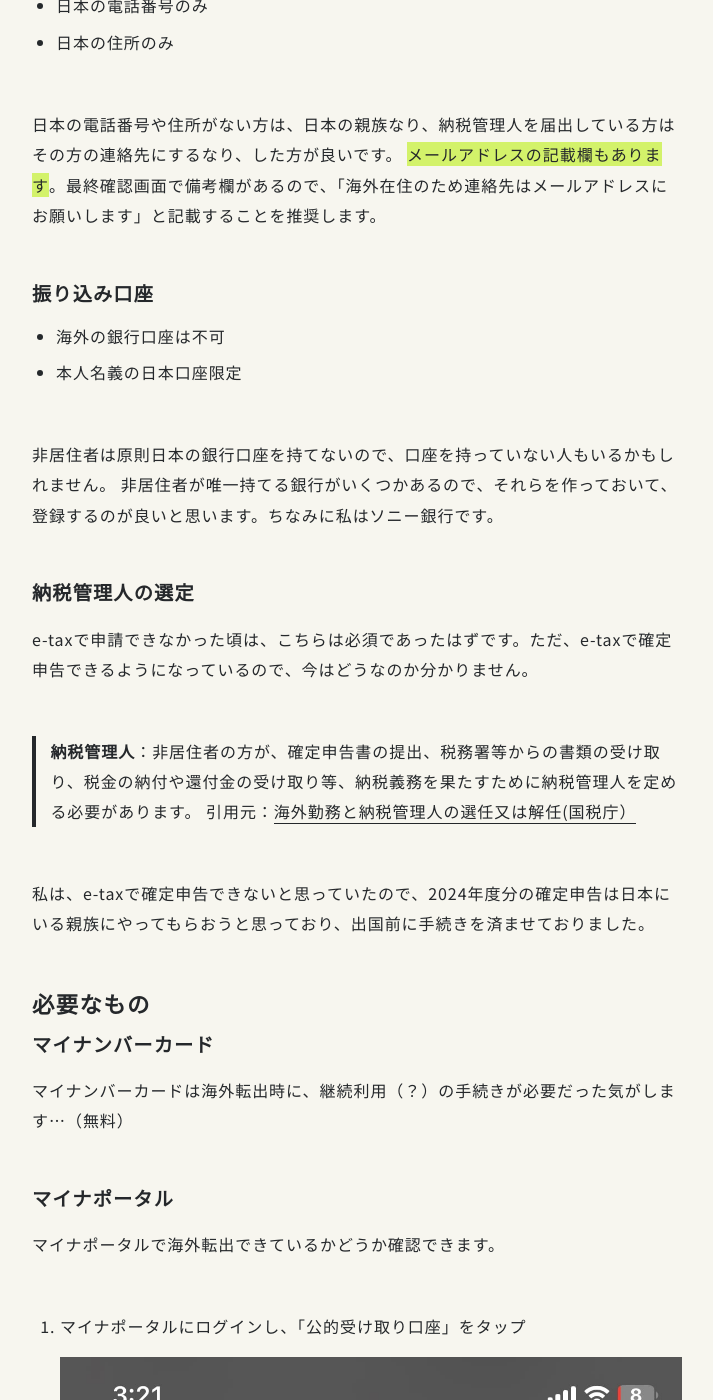
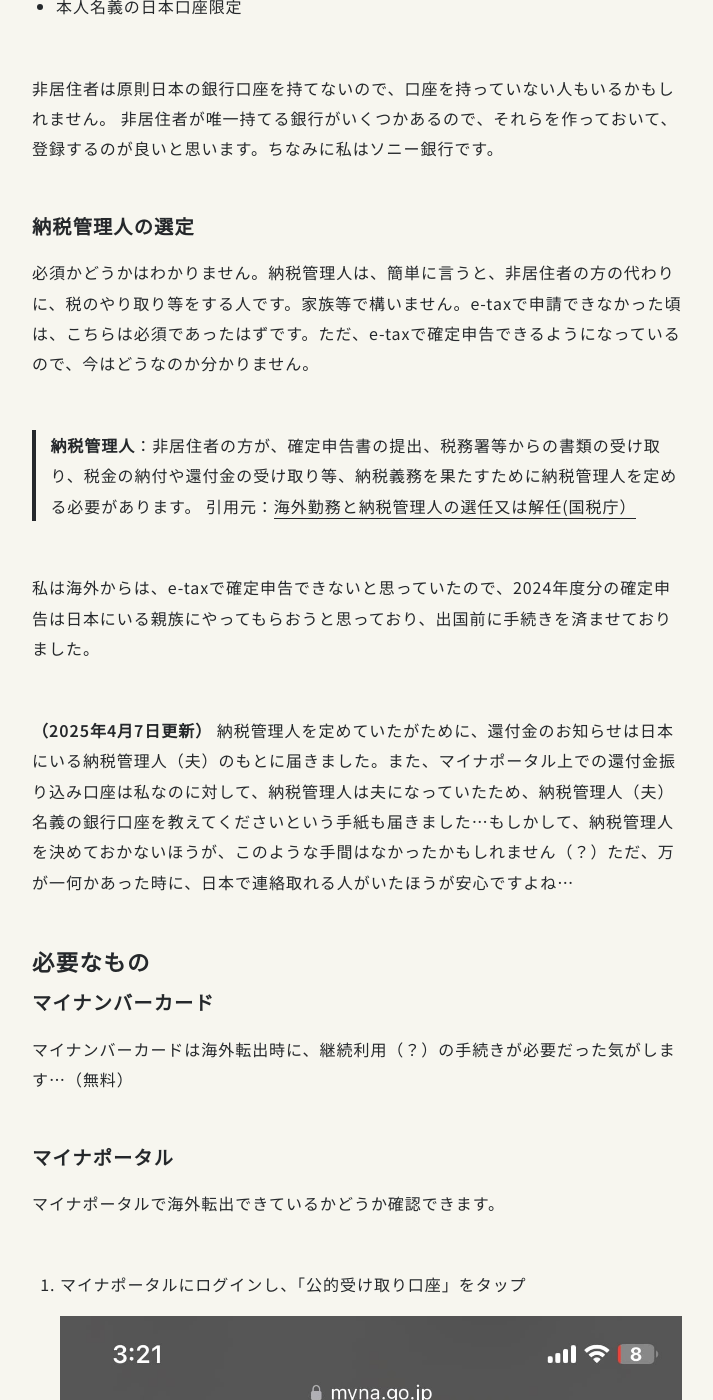
Before and after one commit to juri-ynym/blog, a Jekyll site: the page built from all_collections/_posts/2025-02-23-japan_tax_overseas.md, in a window 1280 px wide and 1400 px high, scrolled down 3628 px. Shown: the whole window, without its empty margins (283-996 px from the left). Built offline with Jekyll 4.4.1, drawn with Linux system fonts in a browser that asks for light colours; nearby versions of some CDN libraries; some web fonts are replaced; comment, search, counter and statistics services are not loaded; some of the changed text lies outside the part shown.

Commit message:
Updated article

```diff
--- a/all_collections/_posts/2025-02-23-japan_tax_overseas.md
+++ b/all_collections/_posts/2025-02-23-japan_tax_overseas.md
@@ -8,7 +8,7 @@
 cat-name: 渡仏関連
 ---
 
-2025年2月、<span class="marker">フランスからe-tax（マイナンバーカード利用）で確定申告ができました！</span>非居住者の方が、マイナンバーカードを持てるようになったのは2024年。そのため情報が少なかったので、注意点などを、ここに書いておきます。<span class="marker">確定申告の方法は日本で行うときと全く同じなので、確定申告の詳しい方法を知りたい方は他のサイトを見てください。</span>（現在還付待ち。還付され次第更新します。）
+<span class="marker">フランスからe-tax（マイナンバーカード利用）で確定申告ができました！</span>そして、<span class="marker">1ヶ月半後に、還付金の案内も届きました！</span>非居住者の方が、マイナンバーカードを持てるようになったのは2024年。そのため情報が少なかったので、注意点などを、ここに書いておきます。<span class="marker">確定申告の方法は日本で行うときと全く同じなので、確定申告の詳しい方法を知りたい方は他のサイトを見てください。</span>
 
 <div class="box_cus">
 <div class="cus_title">
@@ -30,7 +30,7 @@
 - [私の状況（2024年度分の日本での給料がある）](#私の状況2024年度分の日本での給料がある)
 - [非居住者でも海外からe-taxを利用できた](#非居住者でも海外からe-taxを利用できる)
 - [注意点](#注意点)
-- [還付はいつ？](#還付はいつ)
+- [還付はいつ？：申請から1ヶ月半後](#還付はいつ)
 
 ## 私の状況（2024年度分の日本での給料がある）
 
@@ -60,15 +60,8 @@
 
 ※ 手順は日本で確定申告を行うときと全く同じなので、確定申告の方法は他のサイトを見てください。
 
-<span class="marker">私はe-tax上での申請は完了し、還付待ちです。還付され次第更新します。</span>下記がマイナポータルで受信した確定申告完了のお知らせです。
+私はe-tax上で、2025年02月23日に申請をしました。下記がマイナポータルで受信した確定申告完了のお知らせです。
 <img src="../../assets/images/articles/250203_03.jpg" alt="最初の画面">
-
-
-ただ、出国前に納税管理人の手続きは念の為、しておいた方が無難な気がします。
-> <strong>納税管理人</strong>：非居住者の方が、確定申告書の提出、税務署等からの書類の受け取り、税金の納付や還付金の受け取り等、納税義務を果たすために納税管理人を定める必要があります。 引用元：[海外勤務と納税管理人の選任又は解任(国税庁）
-](https://www.nta.go.jp/taxes/shiraberu/taxanswer/shotoku/1923.htm)
-
-私は海外からは、e-taxで確定申告できないと思っていたので、2024年度分の確定申告は日本にいる親族にやってもらおうと思っており、出国前に手続きを済ませておりました。
 
 
 ## 注意点
@@ -89,12 +82,15 @@
 
 
 ### 納税管理人の選定
-
-e-taxで申請できなかった頃は、こちらは必須であったはずです。ただ、e-taxで確定申告できるようになっているので、今はどうなのか分かりません。
+必須かどうかはわかりません。納税管理人は、簡単に言うと、非居住者の方の代わりに、税のやり取り等をする人です。家族等で構いません。e-taxで申請できなかった頃は、こちらは必須であったはずです。ただ、e-taxで確定申告できるようになっているので、今はどうなのか分かりません。
 > <strong>納税管理人</strong>：非居住者の方が、確定申告書の提出、税務署等からの書類の受け取り、税金の納付や還付金の受け取り等、納税義務を果たすために納税管理人を定める必要があります。 引用元：[海外勤務と納税管理人の選任又は解任(国税庁）
 ](https://www.nta.go.jp/taxes/shiraberu/taxanswer/shotoku/1923.htm)
 
-私は、e-taxで確定申告できないと思っていたので、2024年度分の確定申告は日本にいる親族にやってもらおうと思っており、出国前に手続きを済ませておりました。
+私は海外からは、e-taxで確定申告できないと思っていたので、2024年度分の確定申告は日本にいる親族にやってもらおうと思っており、出国前に手続きを済ませておりました。
+
+<strong>（2025年4月7日更新）</strong>
+納税管理人を定めていたがために、還付金のお知らせは日本にいる納税管理人（夫）のもとに届きました。また、マイナポータル上での還付金振り込み口座は私なのに対して、納税管理人は夫になっていたため、納税管理人（夫）名義の銀行口座を教えてくださいという手紙も届きました...もしかして、納税管理人を決めておかないほうが、このような手間はなかったかもしれません（？）ただ、万が一何かあった時に、日本で連絡取れる人がいたほうが安心ですよね...
+
 
 
 ## 必要なもの
@@ -119,4 +115,6 @@
 
 
 ## 還付はいつ？
-還付されたら、この記事を更新します。今回は簡単にe-taxで申請できたかどうかだけの記録です。
+還付の案内が4月7日に届きました。eTaxで申請をしたのが2月23日なので、<span class="marker">およそ1ヶ月半後</span>です。前述の通り、私は納税管理人を定めていたせいか、通知の案内は日本にいる納税管理人（夫）の元に届きました。また、<span class="marker">納税管理人を定めていた場合は、還付金受取人は納税管理人</span>のようです。そのため納税管理人（夫）の銀行口座情報を提供してくださいという案内も、夫の元に届きました。これらを考えると、納税管理人を定めないほうが良いのか？と思ったりもしますが、念の為定めておいたほうがよさそうな気もします。
+
+完全に振り込まれたら、また更新します。ひとまず還付金の通知が来たので、振り込まれることは確実です。
```
Also changed, not shown: 2 other files.
